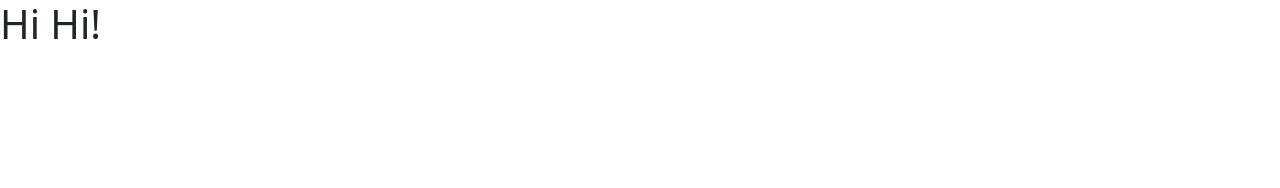
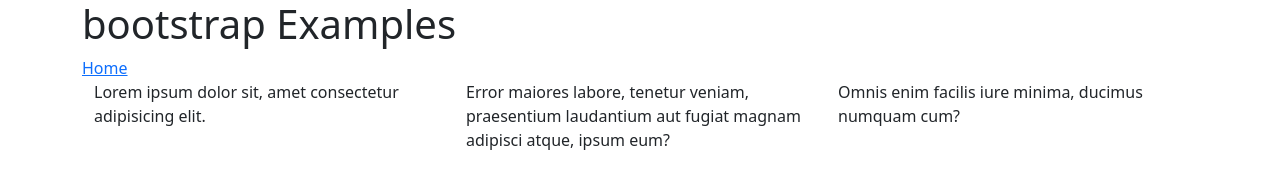
Before and after one commit to jamjamandtoast/bootstrap-examples, a plain HTML site: page index.html in a window 1280 px wide. Drawn offline with nearby package versions, Linux system fonts and the light colour scheme.

Commit message:
Designed Index Page

```diff
--- a/index.html
+++ b/index.html
@@ -4,14 +4,30 @@
 <head>
     <meta charset="utf-8">
     <meta name="viewport" content="width=device-width, initial-scale=1">
-    <title>bootstrap examples</title>
+    <title>bootstrap-examples</title>
     <link href="https://cdn.jsdelivr.net/npm/bootstrap@5.3.0-alpha3/dist/css/bootstrap.min.css" rel="stylesheet" integrity="sha384-KK94CHFLLe+nY2dmCWGMq91rCGa5gtU4mk92HdvYe+M/SXH301p5ILy+dN9+nJOZ" crossorigin="anonymous">
+    <link href="css/styles.css" rel="stylesheet" />
 </head>
 <body>
-    <h1> Hi Hi! </h1>
+    <header class="container">
+    <h1> bootstrap Examples </h1>
+    <nav>
+     <a href="index.html">Home</a>
+        </nav>
+    <main>
+        <div class="container">
+            <div class="row">
+              <div class="col md"> Lorem ipsum dolor sit,
+                amet consectetur adipisicing elit.</div>
+              <div class="col md">Error maiores labore, tenetur veniam,
+                praesentium laudantium aut fugiat magnam adipisci atque,
+                 ipsum eum? </div>
+              <div class="col md">Omnis enim facilis iure minima, ducimus numquam cum? </div>
+            </div>
+    </main>
     <script src="https://cdn.jsdelivr.net/npm/@popperjs/core@2.11.7/dist/umd/popper.min.js" integrity="sha384-zYPOMqeu1DAVkHiLqWBUTcbYfZ8osu1Nd6Z89ify25QV9guujx43ITvfi12/QExE" crossorigin="anonymous"></script>
     <script src="https://cdn.jsdelivr.net/npm/bootstrap@5.3.0-alpha3/dist/js/bootstrap.min.js" integrity="sha384-Y4oOpwW3duJdCWv5ly8SCFYWqFDsfob/3GkgExXKV4idmbt98QcxXYs9UoXAB7BZ" crossorigin="anonymous"></script>
-
+</header>
 </body>
 
 </html>
```
Also changed, not shown: 1 other file.
